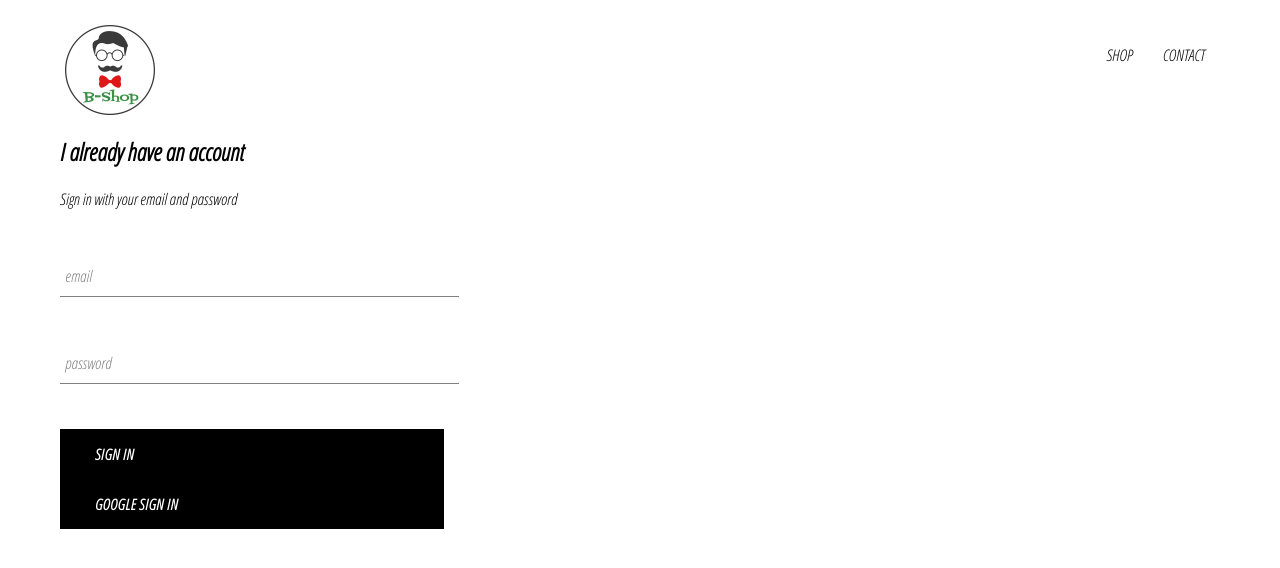
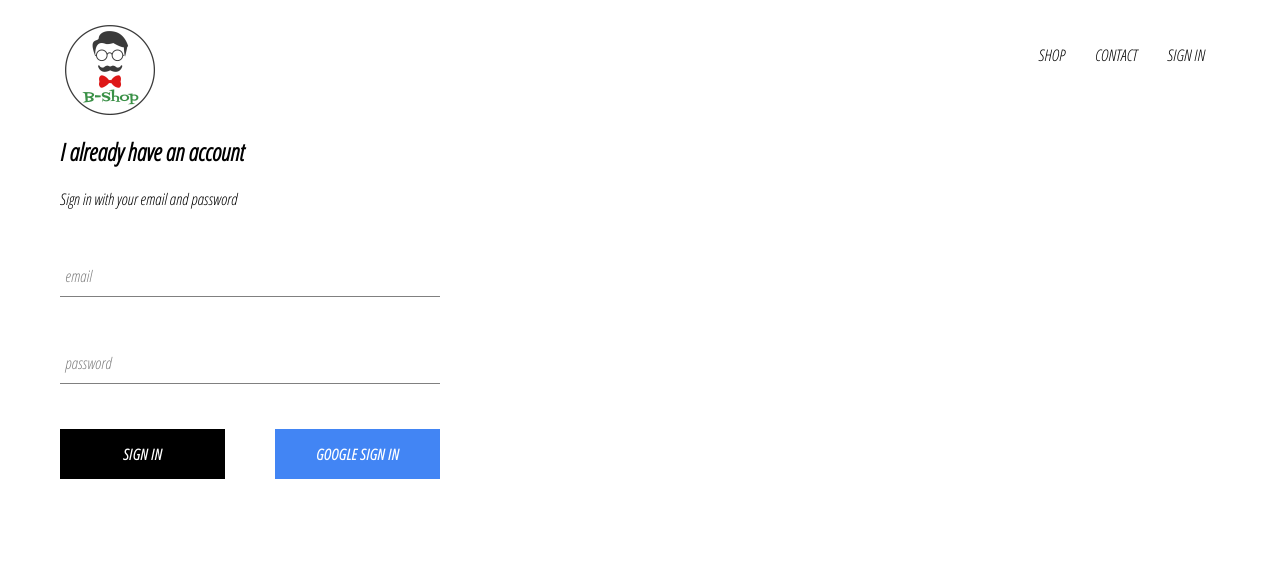
Before and after one commit to binonguyen1090/b-shopping, a React (Create React App) app: page /signin in a window 1280 px wide. Shown: the top 568 px of the page. Built offline with nearby package versions, Linux system fonts and the light colour scheme; no server answers.

Commit message:
SignOut and style button

```diff
--- a/src/App.css
+++ b/src/App.css
@@ -6,3 +6,7 @@ a{
     text-decoration: none;
     color: black;
 }
+
+* {
+    box-sizing: border-box;
+}
--- a/src/App.js
+++ b/src/App.js
@@ -18,7 +18,6 @@ class App extends React.Component {
   componentDidMount(){
     this.unSubscribeFromAuth = auth.onAuthStateChanged((user) => {
       this.setState({ currentUser: user });
-      console.log(user);
     });
   }
   componentWillUnmount(){
@@ -28,13 +27,12 @@ class App extends React.Component {
 
     return (
       <div>
-        <Header />
+        <Header currentUser={this.state.currentUser} />
         <Switch>
           <Route exact path='/' component={Homepage} />
           <Route path='/shop' component={ShopPage} />
           <Route path='/signin' component={SignInAndSignUpPage} />
         </Switch>
-        {/* <Route exec path component/> */}
       </div>
     );
   }
--- a/src/components/custom-button/custom-button.component.jsx
+++ b/src/components/custom-button/custom-button.component.jsx
@@ -1,9 +1,12 @@
 import React from 'react'
 import './custom-button.style.scss'
 
-const CustomButton = ({children, ...otherProps}) => (
-    <div className="custom-button" {...otherProps}>
+const CustomButton = ({children, isSignInGoogle, ...otherProps}) => (
+    <button
+    className={`${isSignInGoogle ? 'google-sign-in' : ''} custom-button`}
+                {...otherProps}
+            >
         {children}
-    </div>
+    </button>
 )
 export default CustomButton
--- a/src/components/custom-button/custom-button.style.scss
+++ b/src/components/custom-button/custom-button.style.scss
@@ -19,4 +19,14 @@
     color: black;
     border: 1px solid black;
   }
+  &.google-sign-in{
+    background-color: #4285f4;
+    color:white;
+
+    &:hover {
+    background-color: #357ae8;
+    color: black;
+    border: none;
+  }
+  }
 }
--- a/src/components/header/header.component.jsx
+++ b/src/components/header/header.component.jsx
@@ -2,11 +2,12 @@ import React from 'react'
 import './header.style.scss'
 import { Link } from 'react-router-dom'
 import logo from '../../asset/logo.jpg'
+import {auth} from '../../firebase/firebase.utils'
 
-const Header = () => (
+const Header = ({ currentUser }) => (
   <div className="header">
     <Link className="logo-container" to="/">
-      <img className="logo" src={logo} alt=""/>
+      <img className="logo" src={logo} alt="" />
     </Link>
     <div className="options">
       <Link className="option" to="/shop">
@@ -15,6 +16,15 @@ const Header = () => (
       <Link className="option" to="/shop">
         CONTACT
       </Link>
+      {currentUser ? (
+        <div className="option" onClick={() => auth.signOut()}>
+          SIGN OUT
+        </div>
+      ) : (
+        <Link className="option" to="/signin">
+          SIGN IN
+        </Link>
+      )}
     </div>
   </div>
 );
--- a/src/components/header/header.style.scss
+++ b/src/components/header/header.style.scss
@@ -21,6 +21,7 @@
 
     .option {
       padding: 10px 15px;
+      cursor: pointer;
     }
   }
 }
--- a/src/components/sign-in/sign-in.component.jsx
+++ b/src/components/sign-in/sign-in.component.jsx
@@ -45,10 +45,10 @@ class SignIn extends React.Component {
                 required
                 handleChange={this.handleChange}
               />
-
-              <CustomButton type="submit" value="submit">Sign In </CustomButton>
-              <CustomButton onClick={signInWithGoogle}>Google Sign In</CustomButton>
-
+              <div className="buttons">
+                <CustomButton type="submit" value="submit">Sign In </CustomButton>
+                <CustomButton onClick={signInWithGoogle} isSignInGoogle>Google Sign In</CustomButton>
+              </div>
             </form>
           </div>
         );
--- a/src/components/sign-in/sign-in.style.scss
+++ b/src/components/sign-in/sign-in.style.scss
@@ -1,9 +1,14 @@
 .sign-in{
-    width: 30vw;
+    width: 380px;
     display: flex;
     flex-direction: column;
 
     .title {
         margin: 10px 0;
     }
+
+    .buttons{
+        display: flex;
+        justify-content: space-between;
+    }
 }
```
